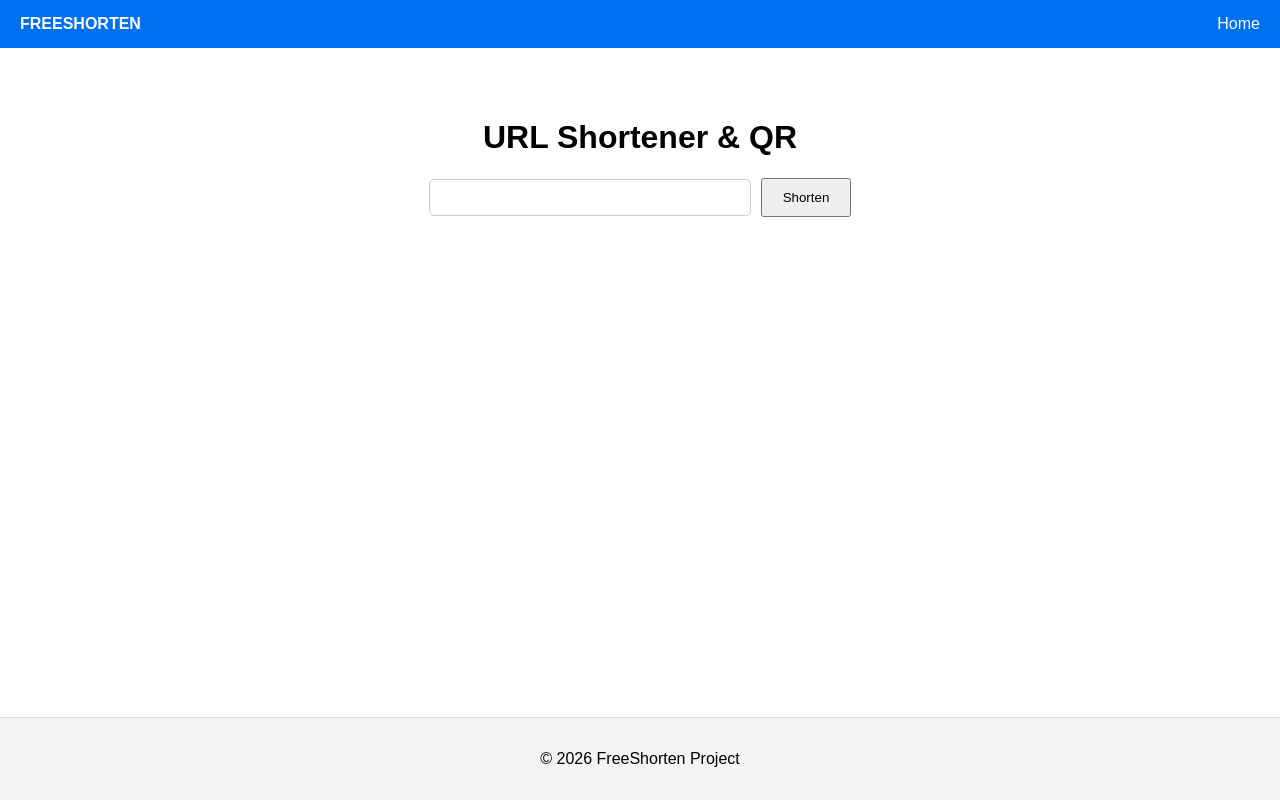
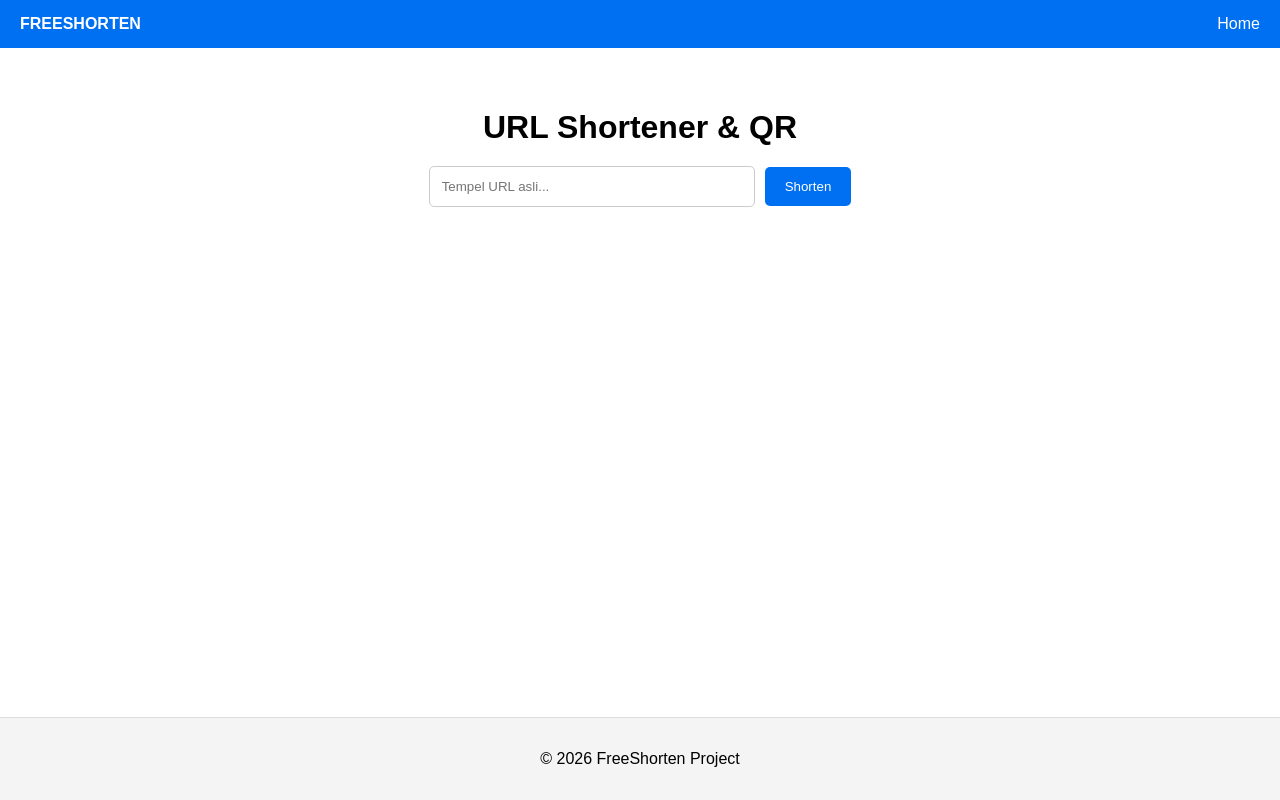
Before and after one commit to page-dotcom/Links, a Next.js app: page / in a window 1280 px wide. Built offline with nearby package versions, Linux system fonts and the light colour scheme; no server answers.

Commit message:
Update page.js

```diff
--- a/app/page.js
+++ b/app/page.js
@@ -12,13 +12,13 @@ export default function Home() {
     setLoading(true);
     const slugAcak = Math.random().toString(36).substring(2, 7);
 
-    // Pake 'slug' bukan 'short_code' biar gak meledak lagi
+    // Pastiin tetep pake 'slug' sesuai database baru lo
     const { error } = await supabase
       .from('links')
       .insert([{ original_url: url, slug: slugAcak, clicks: 0 }]);
 
     if (error) {
-      alert("Error: " + error.message);
+      alert("Gagal: " + error.message);
     } else {
       setHasil(`${window.location.origin}/${slugAcak}`);
     }
@@ -26,19 +26,45 @@ export default function Home() {
   };
 
   return (
-    <div style={{ padding: '50px', textAlign: 'center' }}>
-      <h1>{"URL Shortener & QR"}</h1>
-      <form onSubmit={gaskeun}>
-        <input type="url" value={url} onChange={(e) => setUrl(e.target.value)} required
-          style={{ padding: '10px', width: '300px', borderRadius: '5px', border: '1px solid #ccc' }} />
-        <button type="submit" disabled={loading} style={{ padding: '10px 20px', marginLeft: '10px' }}>
+    <div style={{ padding: '40px 20px', textAlign: 'center' }}>
+      <h1 style={{ fontSize: '2rem', marginBottom: '20px' }}>{"URL Shortener & QR"}</h1>
+
+      <form onSubmit={gaskeun} style={{ marginBottom: '30px' }}>
+        <input
+          type="url"
+          value={url}
+          onChange={(e) => setUrl(e.target.value)}
+          placeholder="Tempel URL asli..."
+          required
+          style={{ padding: '12px', width: '300px', borderRadius: '5px', border: '1px solid #ccc' }}
+        />
+        <button
+          type="submit"
+          disabled={loading}
+          style={{ padding: '12px 20px', marginLeft: '10px', cursor: 'pointer', background: '#0070f3', color: '#fff', border: 'none', borderRadius: '5px' }}
+        >
           {loading ? '...' : 'Shorten'}
         </button>
       </form>
+
       {hasil && (
-        <div style={{ marginTop: '20px', border: '1px solid #ddd', padding: '20px', display: 'inline-block' }}>
-          <p>{"Link: "}<a href={hasil}>{hasil}</a></p>
-          <img src={`https://chart.googleapis.com/chart?cht=qr&chl=${encodeURIComponent(hasil)}&chs=200x200`} alt="qr" />
+        <div style={{ marginTop: '20px', border: '1px solid #ddd', padding: '30px', display: 'inline-block', borderRadius: '10px', background: '#fff' }}>
+          <p style={{ marginBottom: '10px' }}>{"Link Berhasil Dibuat:"}</p>
+          <a href={hasil} target="_blank" rel="noopener noreferrer" style={{ fontWeight: 'bold', color: '#0070f3', fontSize: '1.1rem' }}>
+            {hasil}
+          </a>
+
+          <div style={{ marginTop: '25px' }}>
+            <p style={{ fontSize: '0.9rem', color: '#666', marginBottom: '10px' }}>{"Scan QR Code:"}</p>
+            {/* Gue tambahin encodeURIComponent biar URL-nya kebaca bener sama Google API */}
+            <img
+              src={`https://chart.googleapis.com/chart?cht=qr&chs=200x200&chl=${encodeURIComponent(hasil)}`}
+              alt="QR Code"
+              style={{ border: '1px solid #eee', padding: '10px', background: '#fff' }}
+              onLoad={() => console.log("QR Loaded")}
+              onError={(e) => { e.target.src = "https://via.placeholder.com/200?text=QR+Error"; }}
+            />
+          </div>
         </div>
       )}
     </div>
```
